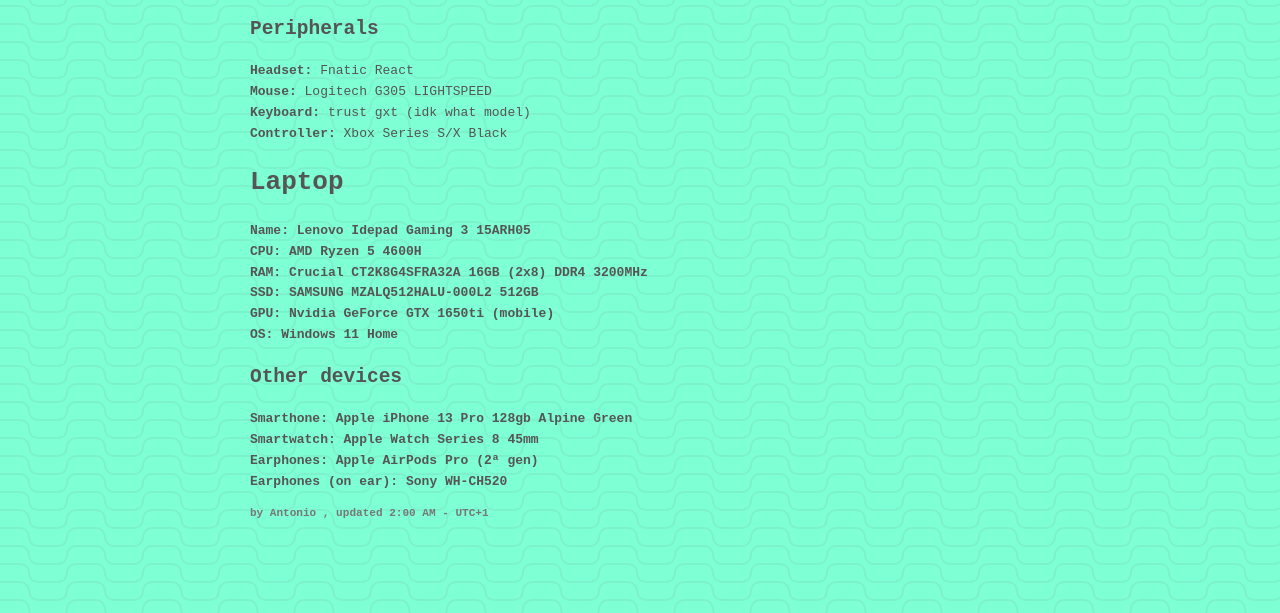
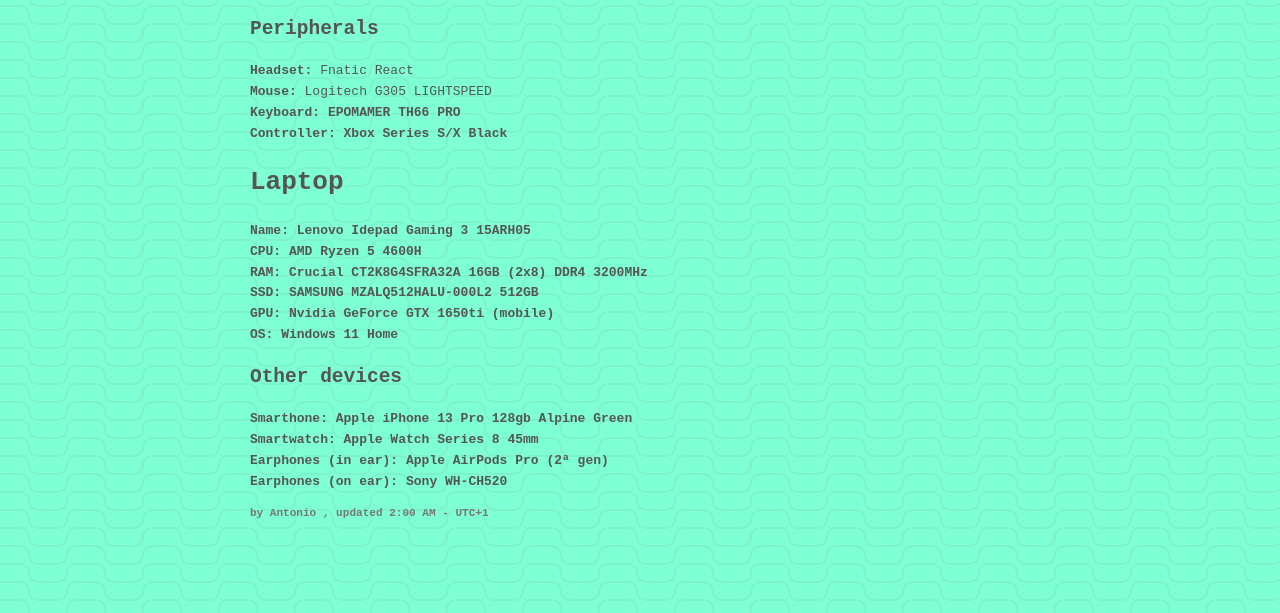
Before and after one commit to AntonioDiStefano/SitoAntonio, a plain HTML site: page setup.html in a window 1280 px wide. Shown: the part 211-824 px from the top of the page. Drawn offline with Linux system fonts and the light colour scheme.

Commit message:
Update setup.html

```diff
--- a/setup.html
+++ b/setup.html
@@ -33,8 +33,8 @@
                     <strong>Mouse:</strong>
                     Logitech G305 LIGHTSPEED
                     <br>
-                    <strong>Keyboard:</strong>
-                    trust gxt (idk what model)
+                    <strong>Keyboard:
+                     EPOMAMER TH66 PRO
                     <BR>
                     <strong>Controller:</strong>
                     Xbox Series S/X Black
@@ -67,7 +67,7 @@
                         <strong>Smartwatch:</strong>
                         Apple Watch Series 8 45mm
                         <br>
-                        <strong>Earphones:</strong>
+                        <strong>Earphones (in ear):</strong>
                         Apple AirPods Pro (2ª gen)
                         <br>
                         <strong>Earphones (on ear):</strong>
```
